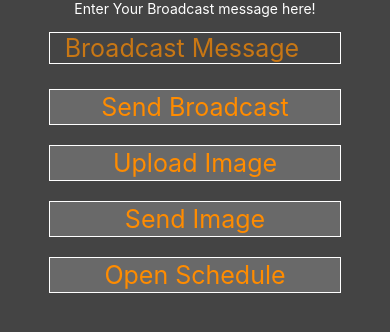
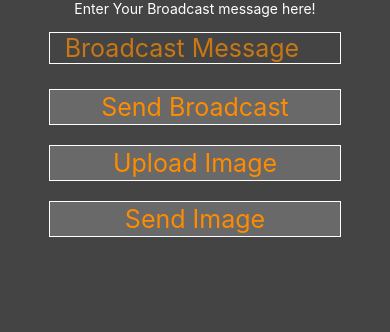
Before and after one commit to JacobSanford6/BroadcastSiteMobile, a React Native app: screen /BroadcastScreen in a window 390 px wide. Shown: the top 332 px of the page. Built offline with nearby package versions, Linux system fonts and the light colour scheme.

Commit message:
removed spreadsheet screen

```diff
--- a/screens/BroadcastScreen.js
+++ b/screens/BroadcastScreen.js
@@ -28,9 +28,6 @@ const BroadcastScreen= ({ navigation }) =>{
 
     }
 
-    const moveToSpreadsheetScreen = () =>{
-        navigation.navigate("SpreadSheetScreen")
-    }
 
     const sendImageBroadcastAsync = async () =>{
         if (broadImage){
@@ -119,9 +116,7 @@ const BroadcastScreen= ({ navigation }) =>{
                 <Text style={styles.button} >Send Image</Text>
             </Pressable>
 
-            <Pressable onPress={moveToSpreadsheetScreen}>
-                <Text style={styles.button} >Open Schedule</Text>
-            </Pressable>
+
 
         </ScrollView>
         </SafeAreaView>
--- a/screens/SpreadSheetScreen.js
+++ /dev/null
@@ -1,222 +0,0 @@
-import { ScrollView, Platform, OpacityPressable, TextInput, StyleSheet, Text, View, SafeAreaView, Image, Dimensions, Pressable, Alert } from "react-native";
-import {React, useEffect, useState, useLayoutEffect} from "react";
-import { createNativeStackNavigator } from "@react-navigation/native-stack";
-import * as ImagePicker from "expo-image-picker";
-import Ionicons from "@expo/vector-icons/Ionicons";
-import * as ElementDropDown from "react-native-element-dropdown";
-import { validate } from "react-native-web/dist/cjs/exports/StyleSheet/validate";
-import { inline } from "react-native-web/dist/cjs/exports/StyleSheet/compiler";
-
-
-
-
-const navigation = createNativeStackNavigator();
-
-const SpreadSheetScreen= ({ navigation }) =>{
-    const [isFocus, setIsFocus] = useState(false);
-    const [dropValue, setDropValue] = useState(null);
-    let [data, setData] = useState([]);
-
-    const [jsonData, setJson] = useState(null)
-
-    useLayoutEffect(function(){
-        obtainFileAsync();
-    },[0]);
-
-    const compareTimes = (col) =>{
-        let colVals = []
-        let closers = []
-        for (let eName of jsonData){
-            if (jsonData[eName][col].contains("CL")){
-                closers.push(jsonData[eName][col])
-            }
-            colVals.push(jsonData[eName][col])
-        }
-    }
-
-    const obtainFileAsync = async () =>{
-        let [data, setData] = useState([]);
-        data = [];
-        await fetch("http://167.248.46.73:5000/xlsxFile")
-        .then(response => {
-            return response.json()
-        } )
-        .then(jsonRes =>{
-
-
-
-            for (let employeeName in jsonRes){
-                console.log(employeeName)
-                if (employeeName.toLowerCase() != "days" && employeeName.toLowerCase() != "special" && employeeName.toLowerCase() != "projected" && employeeName.toLowerCase() != "mgr/supervisor" && employeeName.toLowerCase() != "team"){
-                    data.push( {label: employeeName, value: employeeName} );
-
-                }
-            }
-
-            setJson(jsonRes);
-
-        })
-
-    }
-
-
-
-
-
-    return (
-        <SafeAreaView style={styles.container}>
-        <ScrollView style={styles.fitIn} scrollEnabled={false}>
-
-            <ElementDropDown.Dropdown
-          style={[styles.dropdown, isFocus && {borderColor: 'blue'}]}
-          placeholderStyle={styles.placeholderStyle}
-          selectedTextStyle={styles.selectedTextStyle}
-          inputSearchStyle={styles.inputSearchStyle}
-          iconStyle={styles.iconStyle}
-          data={data}
-          search
-          maxHeight={300}
-          labelField="label"
-          valueField="value"
-          placeholder={!isFocus ? 'Select name' : '...'}
-          searchPlaceholder="Search..."
-          value={dropValue}
-          onFocus={() => setIsFocus(true)}
-          onBlur={() => setIsFocus(false)}
-          onChange={item => {
-            setDropValue(item.value);
-            compareTimes(item.value)
-            setIsFocus(false);
-          }}
-            ></ElementDropDown.Dropdown>
-
-        {
-            dropValue ?
-            <View style={styles.parentView}>
-                <View style={styles.childView}>
-                    <Text style={styles.dayLabel}>Monday: </Text>
-                    <Text style={styles.timeLabel}>{jsonData[dropValue][0]}</Text>
-                </View>
-
-                <View style={styles.childView}>
-                    <Text style={styles.dayLabel}>Tuesday: </Text>
-                    <Text style={styles.timeLabel}>{jsonData[dropValue][1]}</Text>
-                </View>
-
-                <View style={styles.childView}>
-                    <Text style={styles.dayLabel}>Wednesday: </Text>
-                    <Text style={styles.timeLabel}>{jsonData[dropValue][2]}</Text>
-                </View>
-
-                <View style={styles.childView}>
-                    <Text style={styles.dayLabel}>Thursday: </Text>
-                    <Text style={styles.timeLabel}>{jsonData[dropValue][3]}</Text>
-                </View>
-
-                <View style={styles.childView}>
-                    <Text style={styles.dayLabel}>Friday: </Text>
-                    <Text style={styles.timeLabel}>{jsonData[dropValue][4]}</Text>
-                </View>
-
-                <View style={styles.childView}>
-                    <Text style={styles.dayLabel}>Saturday: </Text>
-                    <Text style={styles.timeLabel}>{jsonData[dropValue][5]}</Text>
-                </View>
-
-                <View style={styles.childView}>
-                    <Text style={styles.dayLabel}>Sunday: </Text>
-                    <Text style={styles.timeLabel}>{jsonData[dropValue][6]}</Text>
-                </View>
-
-
-            </View>
-
-
-
-
-            :null
-        }
-
-
-        </ScrollView>
-        </SafeAreaView>
-    )
-}
-
-const sWidth = Dimensions.get("window").width;
-
-const styles = StyleSheet.create({
-
-    container: {
-        flex: 1,
-        backgroundColor: "#444444",
-        alignItems: "center",
-
-    },
-
-    dayLabel:{
-        color: 'darkorange',
-        fontSize: 25,
-    },
-
-    timeLabel:{
-        fontSize: 20,
-        marginLeft: 20
-    },
-
-    childView:{
-        flex: 1
-    },
-
-    parentView: {
-        display: 'flex'
-    },
-
-    fitIn: {
-        height: "100%",
-        width: "100%",
-        margin: '5%',
-        padding: '5%',
-
-    },
-
-    button: {
-        fontSize: 25,
-        backgroundColor: "#FFFFFF33",
-        width:sWidth*.75,
-        alignSelf:"center",
-        textAlign:"center",
-        borderColor:"white",
-        color:"darkorange",
-        borderWidth:1,
-        margin: 10,
-        padding: 2,
-    },
-
-    dropdown: {
-        height: 50,
-        borderColor: 'gray',
-        borderWidth: 0.5,
-        borderRadius: 8,
-        paddingHorizontal: 8,
-        marginBottom: 10,
-      },
-
-    placeholderStyle: {
-        fontSize: 16,
-      },
-      selectedTextStyle: {
-        fontSize: 16,
-      },
-      iconStyle: {
-        width: 20,
-        height: 20,
-      },
-      inputSearchStyle: {
-        height: 40,
-        fontSize: 16,
-      },
-})
-
-
-export default SpreadSheetScreen;
```
